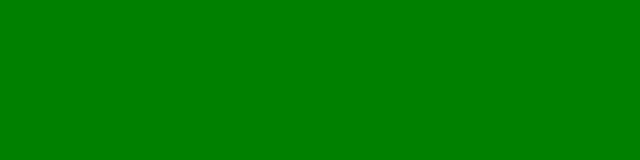
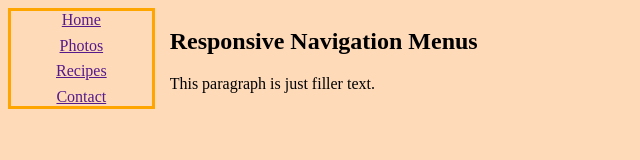
Before and after one commit to LLFlash114/week9, a plain HTML site: page index.html in a window 1280 px wide. Shown: the whole page, without its empty margins (0-640 px from the left). Drawn offline with Linux system fonts and the light colour scheme.

Commit message:
paciticing @media from mobile first to desktop first

```diff
--- a/css/stylesheet.css
+++ b/css/stylesheet.css
@@ -1,9 +1,45 @@
 body {
-    background-color: blue;
+    background-color: peachpuff;
+
 
 }
 
-@media screen and (min-width: 480px) {
+nav {
+    border-style: solid;
+    border-color: orange;
+    border-width: 3px;
+    display: inline-flex;
+    justify-content: space-between;
+
+
+
+}
+
+@media  screen and (min-width:600px){
+
+    nav {
+        flex-direction: column;
+        padding-left: 45px;
+        padding: 0 45 px;
+        padding-right: 45px;
+        align-items: center;
+
+    }
+    body {
+        display: flex;
+        gap: 15px;
+
+    }
+
+    nav{
+
+    }
+}
+
+
+
+
+/* @media screen and (min-width: 480px) {
     body {
         background-color: red;
     }
@@ -13,4 +49,4 @@ body {
     body {
         background-color: green;
     }
-}
+} */
--- a/index.html
+++ b/index.html
@@ -8,6 +8,16 @@
     <title>Document</title>
 </head>
 <body>
+    <nav>
+        <a href="">Home</a>
+        <a href="">Photos</a>
+        <a href="">Recipes</a>
+        <a href="">Contact</a>
+    </nav>
+    <section>
+        <h2> Responsive Navigation Menus</h2>
+        <p>This paragraph is just filler text.</p>
+    </section>
 
 </body>
 </html>
```
